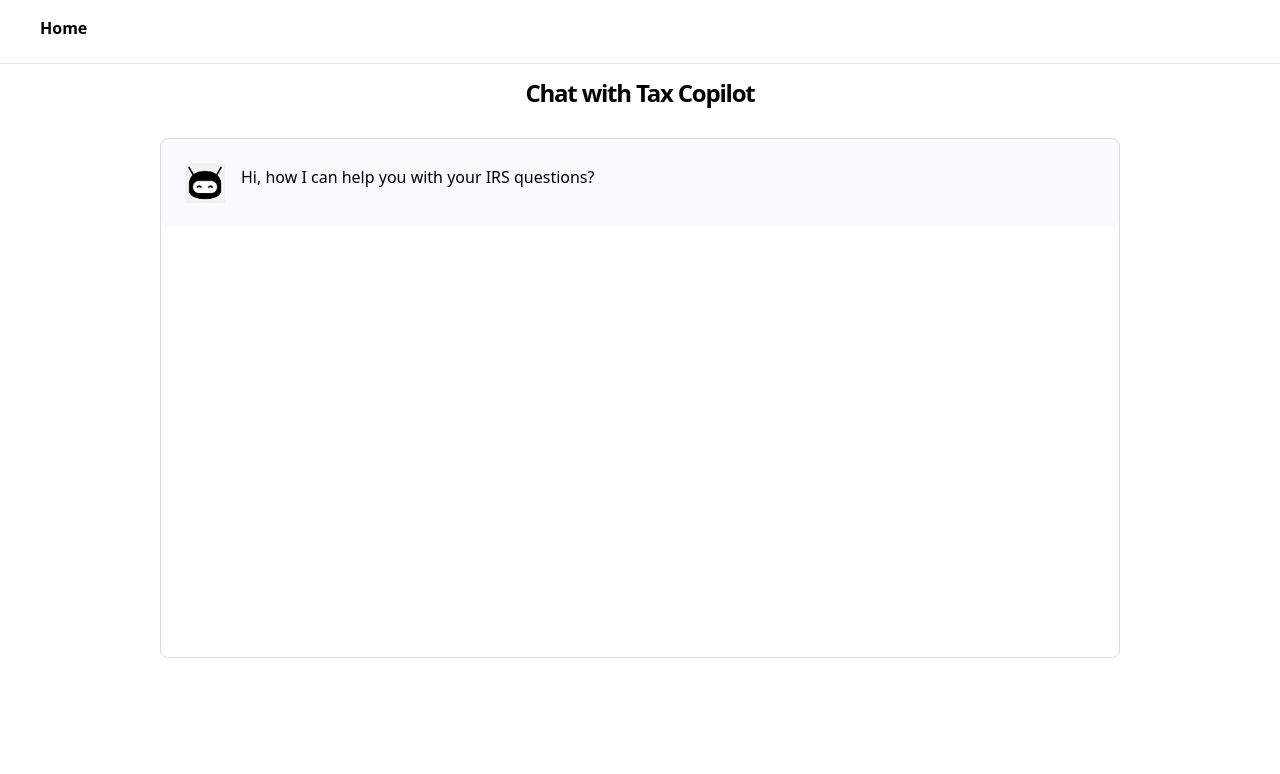
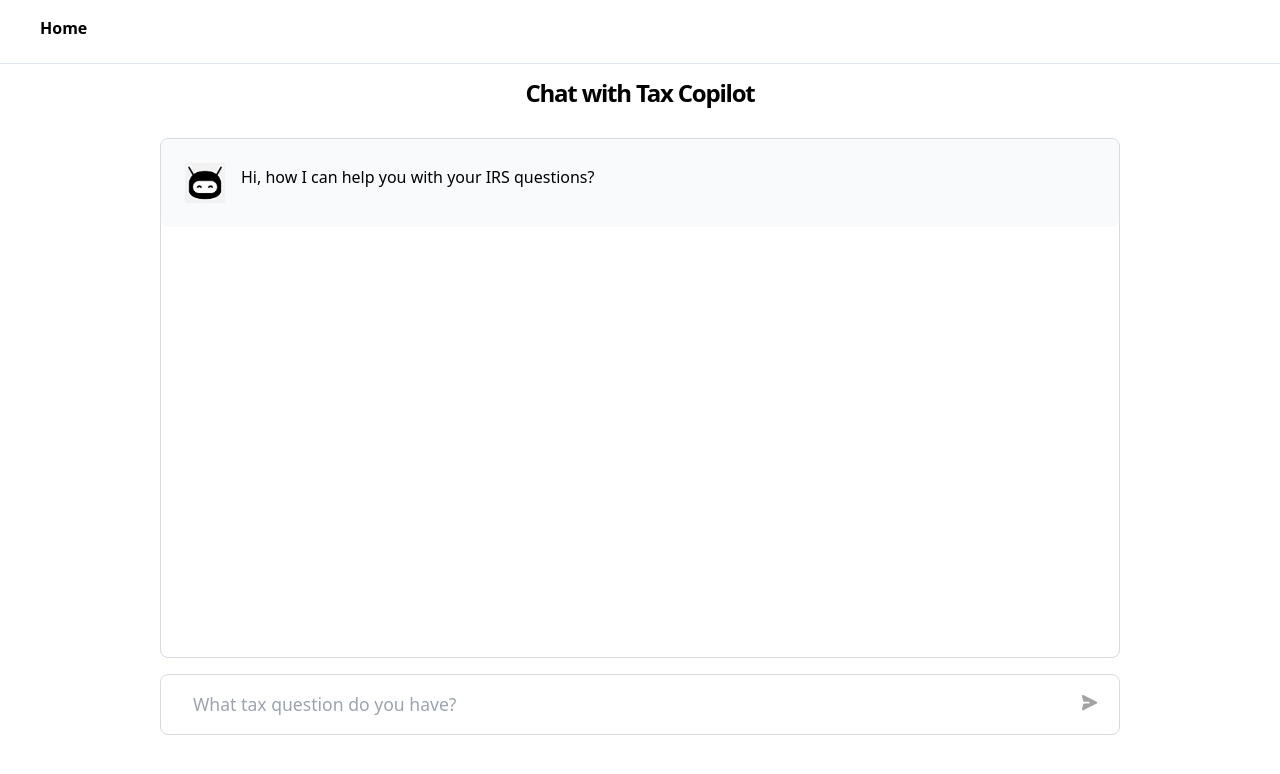
Before and after one commit to mrrobot16/tax-app-ui-v0, a React (Create React App) app: page / in a window 1280 px wide. Shown: the top 774 px of the page. Built offline with nearby package versions, Linux system fonts and the light colour scheme.

Commit message:
Minor css change in Chat container

```diff
--- a/src/containers/Chat/index.tsx
+++ b/src/containers/Chat/index.tsx
@@ -1,7 +1,7 @@
-import { useState } from 'react';
+import { CSSProperties, useState } from 'react';
 
 import { ChatContainerStyling } from 'containers/Chat/styles';
-import { MessagesList } from 'components';
+import { MessagesList, SendMessagesForm } from 'components';
 import { MESSAGES_LIST } from 'utils/constants';
 import { UserIcon, BotIcon } from 'assets/icons';
 import { MessagesListProps, Message } from 'types';
@@ -21,8 +21,11 @@ export function Chat() {
     <div className={classNames.container}>
       <h1 className={classNames.title}>Chat with Tax Copilot</h1>
       <main style={styles.main}>
-        <div className="Cloud" style={styles.cloud}>
+        <div className="MessageListContainer" style={styles.messageListContainer}>
             <MessagesList messages={messageList} callback={messageListCallback} loading={loading}/>
+        </div>
+        <div className="SendMessageContainer" style={styles.sendMessageContainer as CSSProperties}>
+            <SendMessagesForm loading={loading} sendMessage={()=>{}}/>
         </div>
       </main>
     </div>
--- a/src/containers/Chat/styles.ts
+++ b/src/containers/Chat/styles.ts
@@ -5,13 +5,13 @@ const classNames = {
 
 const styles = {
     main: {
-      display: 'flex',
-      FlexDirection: 'column',
-      justifyContent: 'space-between',
-      alignItems: 'center',
+      // display: 'flex',
+      // FlexDirection: 'column',
+      // justifyContent: 'space-between',
+      // alignItems: 'center',
       padding: '1rem',
     },
-    cloud: {
+    messageListContainer: {
       width: '75vw',
       height: '65vh',
       background: '#ffffff',
@@ -21,6 +21,14 @@ const styles = {
       justifyContent: 'center',
       alignItems: 'center',
     },
+    sendMessageContainer: {
+      position: 'relative',
+      display: 'flex',
+      justifyContent: 'center',
+      alignItems: 'center',
+      padding: '1rem 0',
+      flexDirection: 'column',
+    },
 };
 
 export const ChatContainerStyling = {
```
